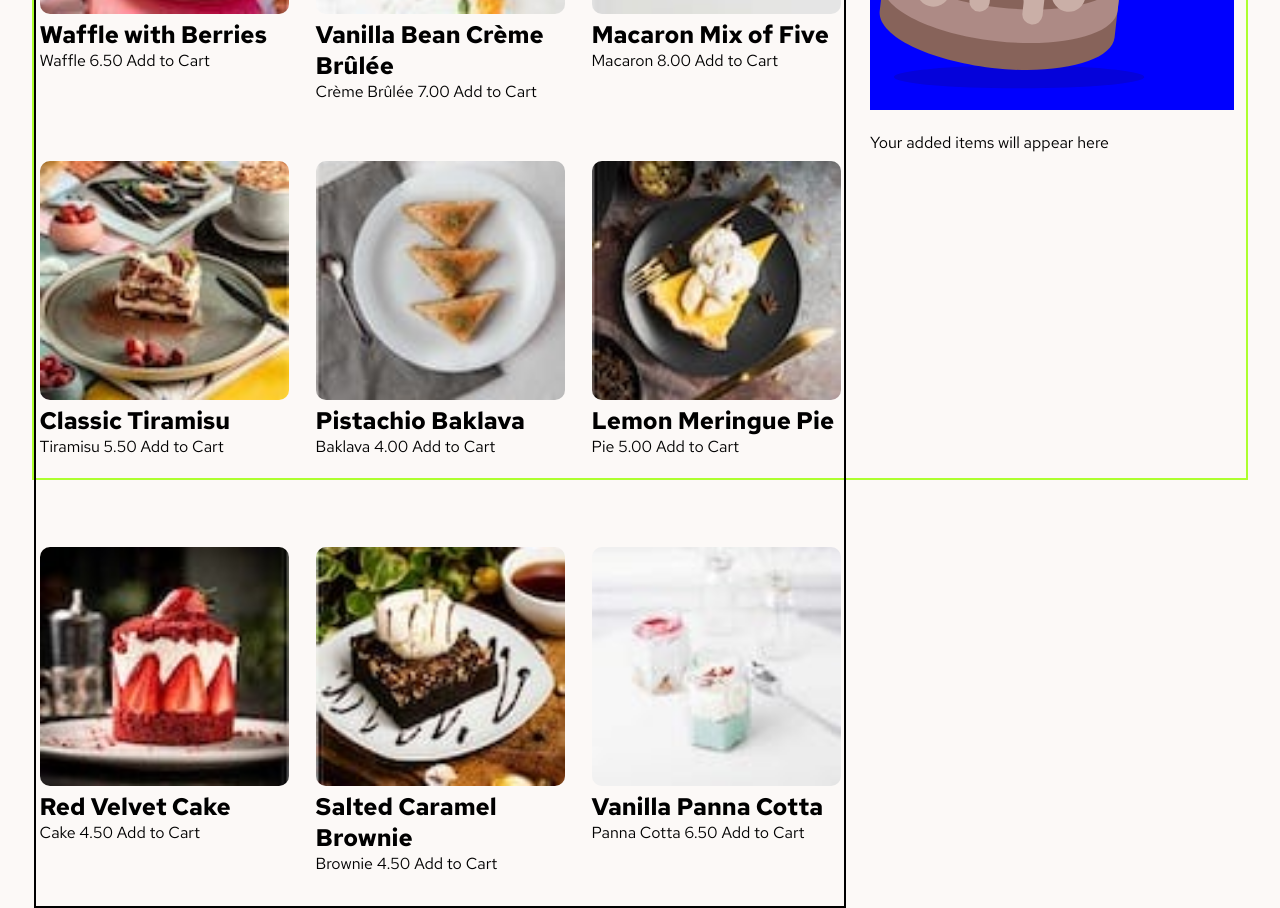
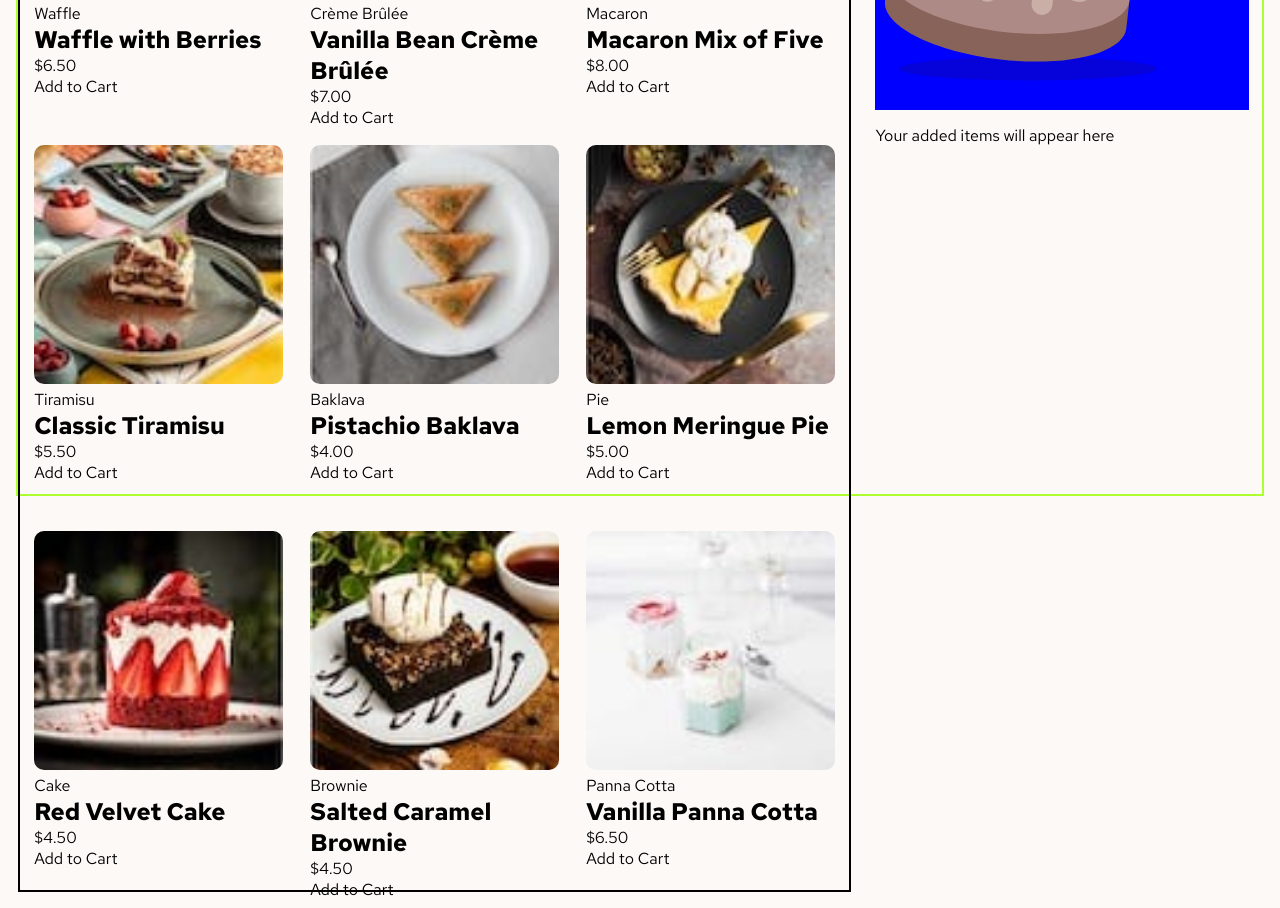
Before and after one commit to pguevara135/product-list-with-cart-main, a plain HTML site: page index.html in a window 1280 px wide. Shown: the part 292-1200 px from the top of the page. Drawn offline with Linux system fonts and the light colour scheme.

Commit message:
create p .product e p.value

```diff
--- a/assets/css/mobile.css
+++ b/assets/css/mobile.css
@@ -1,10 +1,15 @@
 .principal {
     display: flex;
     flex-direction: column;
-    gap: 1.5rem;
+    gap: 1rem;
     border: 2px solid greenyellow;
 }
 
 .main {
     width: 100%;
+    gap: 1rem;
 }
+
+.layout {
+    width: 100%;
+}
--- a/assets/css/style.css
+++ b/assets/css/style.css
@@ -40,7 +40,7 @@ body {
     background-color: var(--rose-50);
     display: flex;
     justify-content: center;
-    padding: 2rem;
+    padding: 1rem;
 }
 
 /* ? Geral Config */
--- a/index.html
+++ b/index.html
@@ -26,73 +26,73 @@
       <div class="menu">
         <div class="waffle layout">
           <img src="assets/images/image-waffle-thumbnail.jpg" alt="waffle">
-        <h2 class="dessert">Waffle with Berries</h2>
-        Waffle
-        6.50
+          <p class="product">Waffle</p>
+          <h2 class="dessert">Waffle with Berries</h2>
+          <p class="value">$6.50</p>
         Add to Cart
         </div>
 
         <div class="vanilla-creme layout">
           <img src="assets/images/image-creme-brulee-thumbnail.jpg" alt="Vanilla Bean Creme Brulee">
+          <p class="product">Crème Brûlée</p>
           <h2 class="dessert">Vanilla Bean Crème Brûlée</h2>
-          Crème Brûlée
-          7.00
+          <p class="value">$7.00</p>
           Add to Cart
         </div>
 
         <div class="macarron layout">
           <img src="assets/images/image-macaron-thumbnail.jpg" alt="Macaron Mix">
+          <p class="product">Macaron</p>
           <h2 class="dessert">Macaron Mix of Five</h2>
-          Macaron
-          8.00
+          <p class="value">$8.00</p>
           Add to Cart
         </div>
 
         <div class="tiramisu layout">
           <img src="assets/images/image-tiramisu-thumbnail.jpg" alt="Tiramiss">
+          <p class="product">Tiramisu</p>
           <h2 class="dessert">Classic Tiramisu</h2>
-          Tiramisu
-          5.50
+          <p class="value">$5.50</p>
           Add to Cart
         </div>
 
         <div class="pistachhio layout">
           <img src="assets/images/image-baklava-thumbnail.jpg" alt="Pistachio Baklava">
+          <p class="product">Baklava</p>
           <h2 class="dessert">Pistachio Baklava</h2>
-          Baklava
-          4.00
+          <p class="value">$4.00</p>
           Add to Cart
         </div>
 
         <div class="pie layout">
           <img src="assets/images/image-meringue-thumbnail.jpg" alt="">
+          <p class="product">Pie</p>
           <h2 class="dessert">Lemon Meringue Pie</h2>
-          Pie
-          5.00
+          <p class="value">$5.00</p>
           Add to Cart
         </div>
 
         <div class="cake layout">
           <img src="assets/images/image-cake-thumbnail.jpg" alt="Red Velvet Cake">
+          <p class="product">Cake</p>
           <h2 class="dessert">Red Velvet Cake</h2>
-          Cake
-          4.50
+          <p class="value">$4.50</p>
           Add to Cart
         </div>
 
         <div class="brownie layout">
           <img src="assets/images/image-brownie-thumbnail.jpg" alt="Salted Caramel Brownie">
+          <p class="product">Brownie</p>
           <h2 class="dessert">Salted Caramel Brownie</h2>
-          Brownie
-          4.50
+          <p class="value">$4.50</p>
           Add to Cart
         </div>
 
         <div class="vanilla-cotta layout">
           <img src="assets/images/image-panna-cotta-thumbnail.jpg" alt="">
+          <p class="product">Panna Cotta</p>
           <h2 class="dessert">Vanilla Panna Cotta</h2>
-          Panna Cotta
-          6.50
+          <p class="value">$6.50</p>
           Add to Cart
         </div>
       </div>
```
